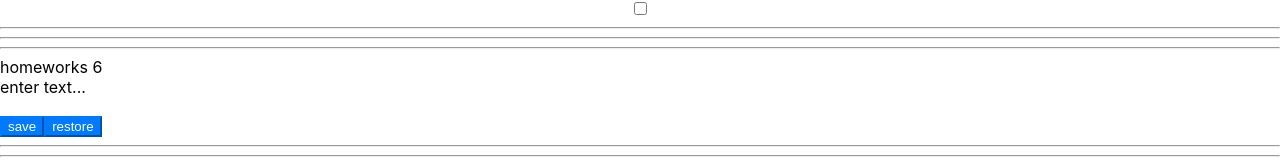
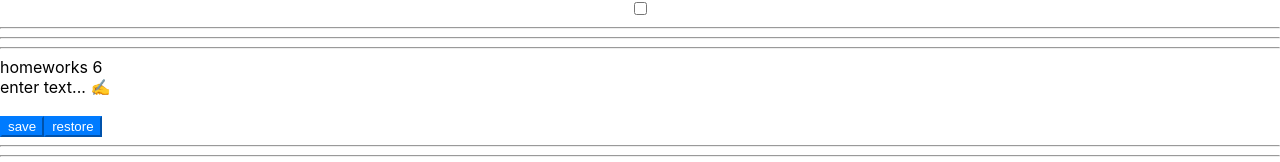
Before and after one commit to lergnom/homeworks, a React (Create React App) app: page /#/pre-junior in a window 1280 px wide. Shown: the part 932-1094 px from the top of the page. Built offline with nearby package versions, Linux system fonts and the light colour scheme.

Commit message:
HW6 - added icon

```diff
--- a/src/p2-homeworks/h6/common/c4-SuperEditableSpan/SuperEditableSpan.tsx
+++ b/src/p2-homeworks/h6/common/c4-SuperEditableSpan/SuperEditableSpan.tsx
@@ -69,7 +69,7 @@ const SuperEditableSpan: React.FC<SuperEditableSpanType> = (
                         {...restSpanProps}
                     >
                         {/*если нет захардкодженного текста для спана, то значение инпута*/}
-                        {children || restProps.value}
+                        {children || restProps.value} ✍
                     </span>
                 )
             }
```
